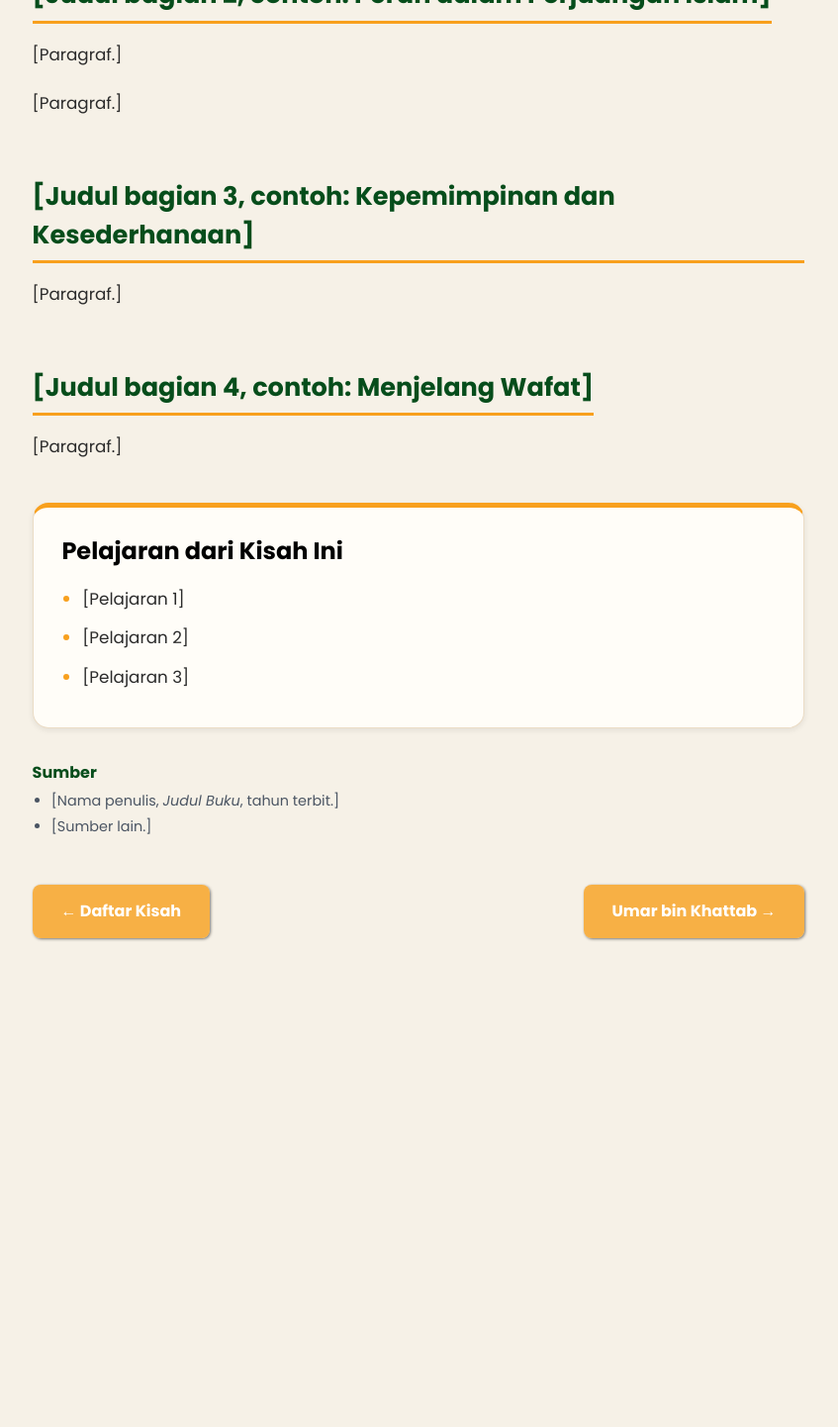
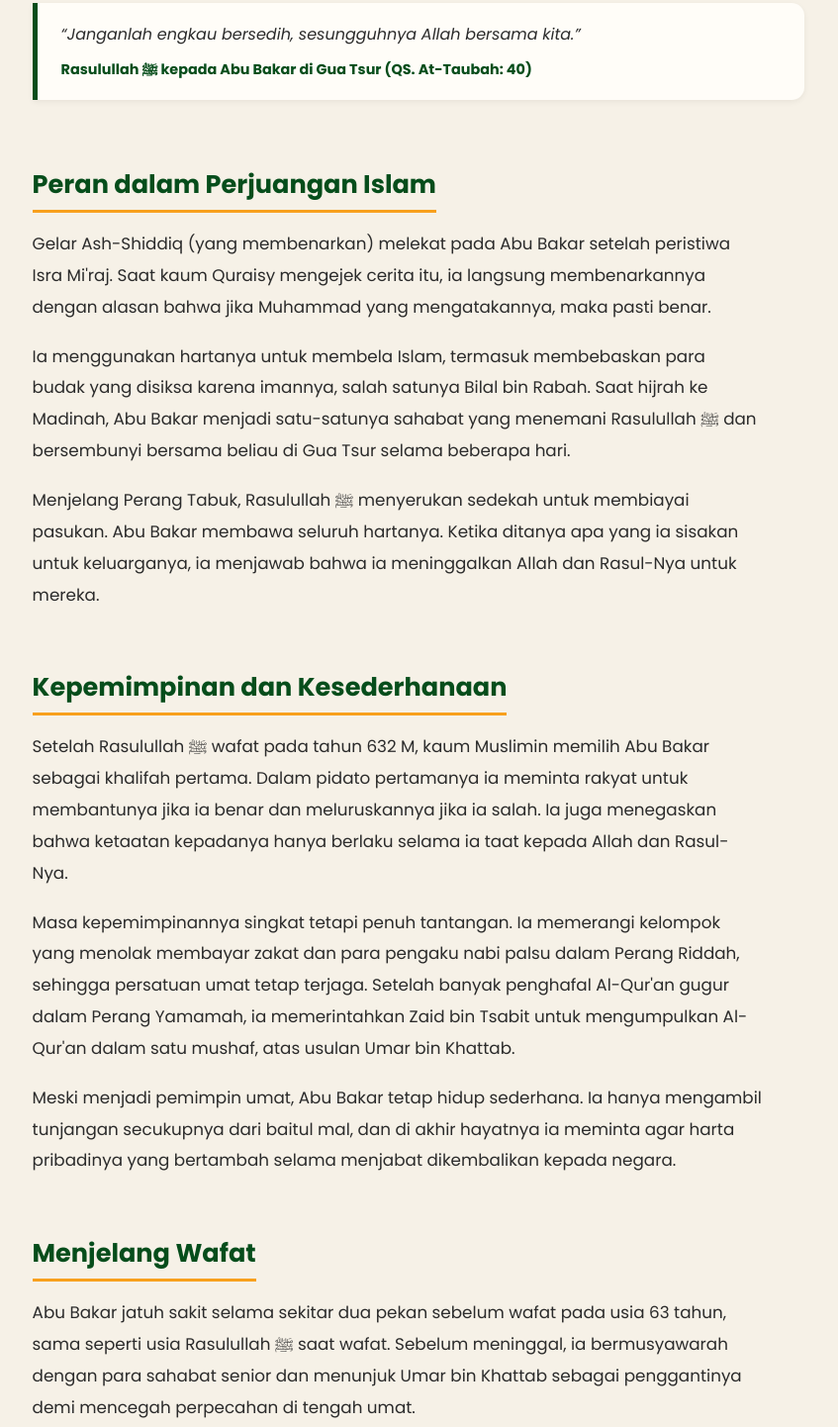
Before and after one commit to LintarKT/Kisah-Sahabat-Nabi, a plain HTML site: page html/kisahabubakar.html in a window 1280 px wide. Shown: the part 1066-2508 px from the top of the page at 99% size, without its empty margins (217-1064 px from the left). Before the commit the page ends 2078 px from the top, so only its background shows below. Drawn offline with nearby package versions, Linux system fonts and the light colour scheme.

Commit message:
Membuat Kisah Abu Bakar

```diff
--- a/html/kisahabubakar.html
+++ b/html/kisahabubakar.html
@@ -87,42 +87,105 @@
 
       <!-- ===== ISI KISAH ===== -->
       <article class="kisah-isi">
-        <h2>[Judul bagian 1, contoh: Awal Mula Memeluk Islam]</h2>
-        <p>[Paragraf pertama. Ceritakan latar belakang atau awal kisah.]</p>
-        <p>[Paragraf kedua.]</p>
+        <h2>Awal Mula Memeluk Islam</h2>
+        <p>
+          Abu Bakar lahir di Makkah dengan nama Abdullah bin Abi Quhafah dari
+          suku Quraisy. Ia dikenal sebagai pedagang yang jujur, lembut, dan
+          dihormati. Sejak sebelum Islam datang, ia sudah bersahabat dekat
+          dengan Muhammad dan mengenal betul akhlaknya.
+        </p>
+        <p>
+          Ketika Nabi Muhammad ﷺ menyampaikan wahyu pertama, Abu Bakar menjadi
+          lelaki dewasa pertama yang menyatakan keislamannya tanpa ragu sedikit
+          pun. Ia lalu mengajak orang-orang yang dipercayainya masuk Islam, di
+          antaranya Utsman bin Affan, Abdurrahman bin Auf, dan Zubair bin Awwam.
+        </p>
 
         <blockquote>
-          “[Isi kutipan atau dialog.]”
-          <cite>[Siapa yang mengucapkan, atau sumber hadis]</cite>
+          “Janganlah engkau bersedih, sesungguhnya Allah bersama kita.”
+          <cite
+            >Rasulullah ﷺ kepada Abu Bakar di Gua Tsur (QS. At-Taubah: 40)</cite
+          >
         </blockquote>
 
-        <h2>[Judul bagian 2, contoh: Peran dalam Perjuangan Islam]</h2>
-        <p>[Paragraf.]</p>
-        <p>[Paragraf.]</p>
+        <h2>Peran dalam Perjuangan Islam</h2>
+        <p>
+          Gelar Ash-Shiddiq (yang membenarkan) melekat pada Abu Bakar setelah
+          peristiwa Isra Mi'raj. Saat kaum Quraisy mengejek cerita itu, ia
+          langsung membenarkannya dengan alasan bahwa jika Muhammad yang
+          mengatakannya, maka pasti benar.
+        </p>
+        <p>
+          Ia menggunakan hartanya untuk membela Islam, termasuk membebaskan para
+          budak yang disiksa karena imannya, salah satunya Bilal bin Rabah. Saat
+          hijrah ke Madinah, Abu Bakar menjadi satu-satunya sahabat yang
+          menemani Rasulullah ﷺ dan bersembunyi bersama beliau di Gua Tsur
+          selama beberapa hari.
+        </p>
+        <p>
+          Menjelang Perang Tabuk, Rasulullah ﷺ menyerukan sedekah untuk
+          membiayai pasukan. Abu Bakar membawa seluruh hartanya. Ketika ditanya
+          apa yang ia sisakan untuk keluarganya, ia menjawab bahwa ia
+          meninggalkan Allah dan Rasul-Nya untuk mereka.
+        </p>
 
-        <h2>[Judul bagian 3, contoh: Kepemimpinan dan Kesederhanaan]</h2>
-        <p>[Paragraf.]</p>
+        <h2>Kepemimpinan dan Kesederhanaan</h2>
+        <p>
+          Setelah Rasulullah ﷺ wafat pada tahun 632 M, kaum Muslimin memilih Abu
+          Bakar sebagai khalifah pertama. Dalam pidato pertamanya ia meminta
+          rakyat untuk membantunya jika ia benar dan meluruskannya jika ia
+          salah. Ia juga menegaskan bahwa ketaatan kepadanya hanya berlaku
+          selama ia taat kepada Allah dan Rasul-Nya.
+        </p>
+        <p>
+          Masa kepemimpinannya singkat tetapi penuh tantangan. Ia memerangi
+          kelompok yang menolak membayar zakat dan para pengaku nabi palsu dalam
+          Perang Riddah, sehingga persatuan umat tetap terjaga. Setelah banyak
+          penghafal Al-Qur'an gugur dalam Perang Yamamah, ia memerintahkan Zaid
+          bin Tsabit untuk mengumpulkan Al-Qur'an dalam satu mushaf, atas usulan
+          Umar bin Khattab.
+        </p>
+        <p>
+          Meski menjadi pemimpin umat, Abu Bakar tetap hidup sederhana. Ia hanya
+          mengambil tunjangan secukupnya dari baitul mal, dan di akhir hayatnya
+          ia meminta agar harta pribadinya yang bertambah selama menjabat
+          dikembalikan kepada negara.
+        </p>
 
-        <h2>[Judul bagian 4, contoh: Menjelang Wafat]</h2>
-        <p>[Paragraf.]</p>
+        <h2>Menjelang Wafat</h2>
+        <p>
+          Abu Bakar jatuh sakit selama sekitar dua pekan sebelum wafat pada usia
+          63 tahun, sama seperti usia Rasulullah ﷺ saat wafat. Sebelum
+          meninggal, ia bermusyawarah dengan para sahabat senior dan menunjuk
+          Umar bin Khattab sebagai penggantinya demi mencegah perpecahan di
+          tengah umat.
+        </p>
+        <p>
+          Ia wafat di Madinah dan dimakamkan di samping makam Rasulullah ﷺ,
+          sesuai keinginannya.
+        </p>
       </article>
 
       <!-- ===== PELAJARAN ===== -->
       <section class="kisah-pelajaran">
         <h2>Pelajaran dari Kisah Ini</h2>
         <ul>
-          <li>[Pelajaran 1]</li>
-          <li>[Pelajaran 2]</li>
-          <li>[Pelajaran 3]</li>
-        </ul>
-      </section>
-
-      <!-- ===== SUMBER ===== -->
-      <section class="kisah-sumber">
-        <h3>Sumber</h3>
-        <ul>
-          <li>[Nama penulis, <em>Judul Buku</em>, tahun terbit.]</li>
-          <li>[Sumber lain.]</li>
+          <li>
+            Membenarkan kebenaran dengan keyakinan penuh, tanpa menunda dan
+            tanpa ragu.
+          </li>
+          <li>
+            Harta adalah sarana untuk membela agama dan menolong sesama, bukan
+            untuk ditumpuk.
+          </li>
+          <li>
+            Pemimpin yang baik bersedia dikritik dan diluruskan oleh rakyatnya.
+          </li>
+          <li>Kesederhanaan tetap terjaga meski berada di puncak kekuasaan.</li>
+          <li>
+            Menyiapkan penerus yang amanah adalah bentuk tanggung jawab seorang
+            pemimpin.
+          </li>
         </ul>
       </section>
 
```
